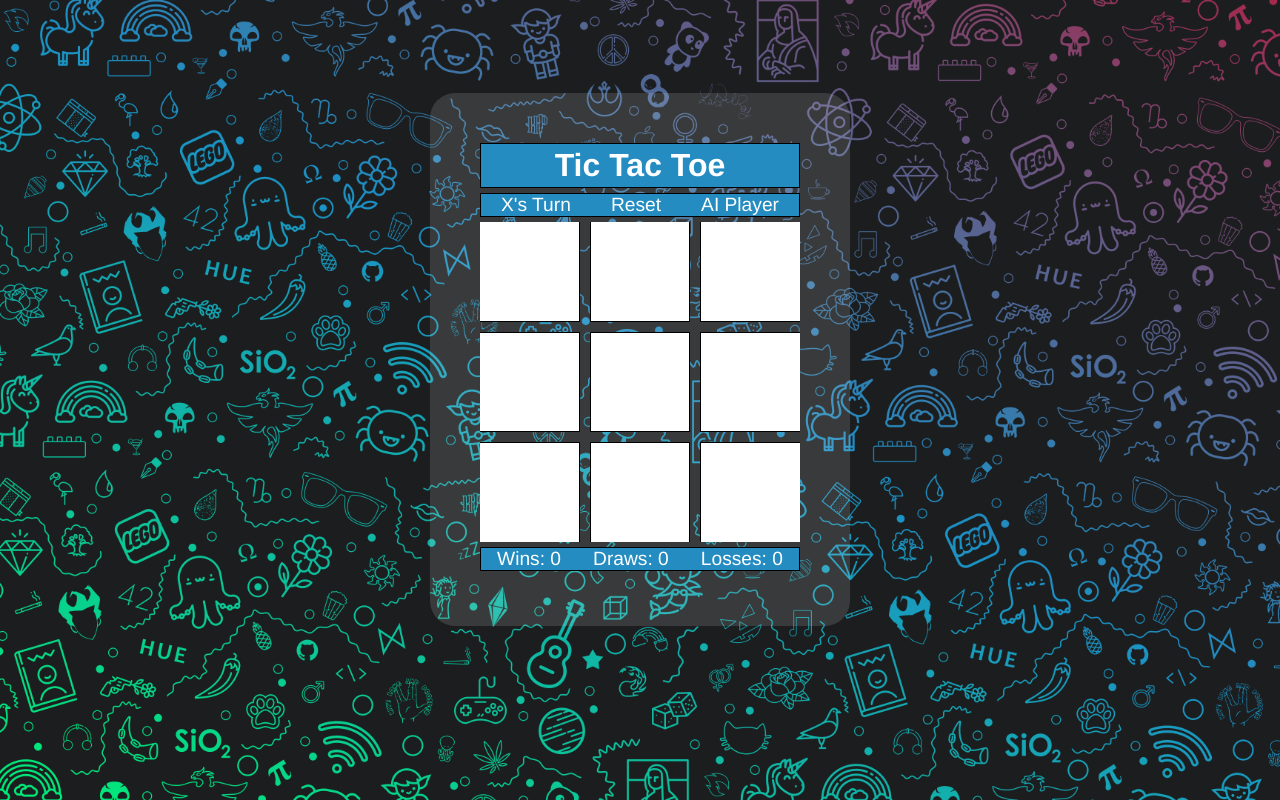
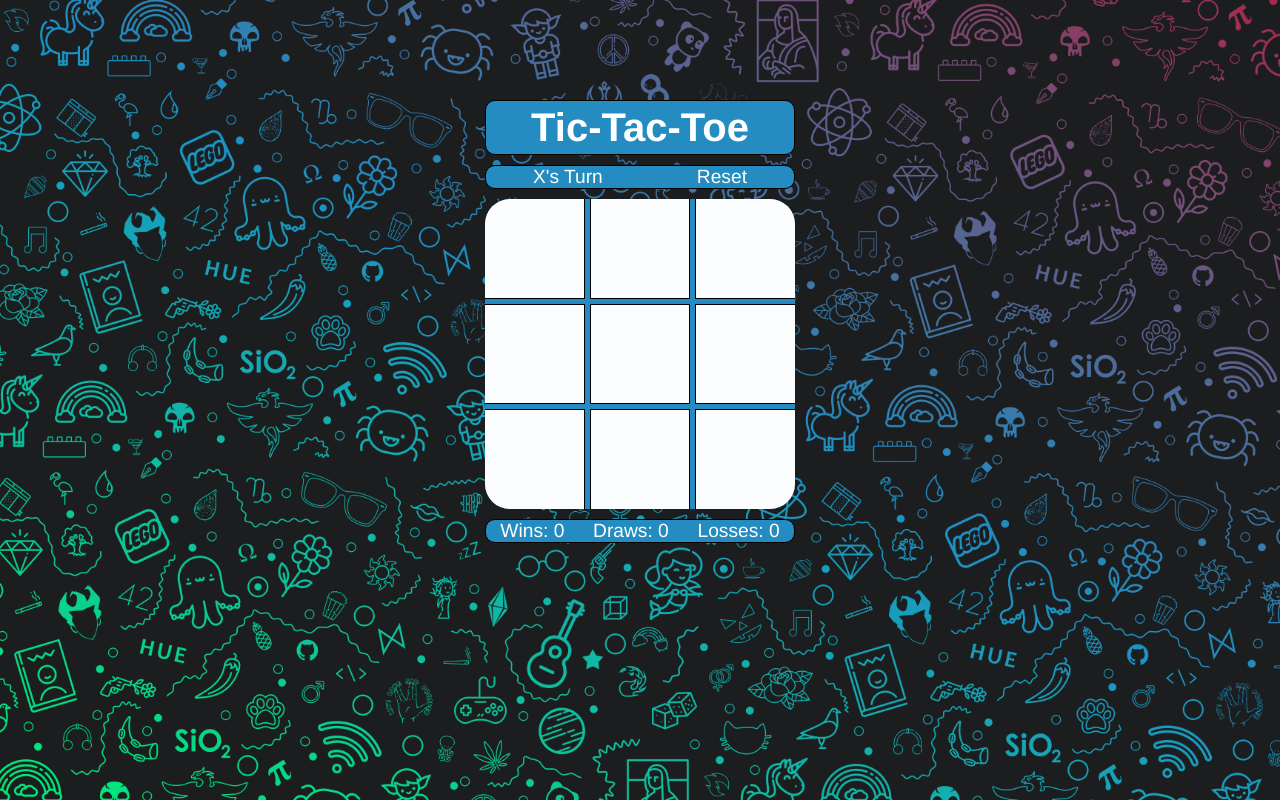
Before and after one commit to suddin25/Tic-Tac-Toe, a plain HTML site: page Game/index.html in a window 1280 px wide. Drawn offline with Linux system fonts and the light colour scheme.

Commit message:
Almost finished

```diff
--- a/Game/index.html
+++ b/Game/index.html
@@ -12,11 +12,10 @@
 
 <body>
     <div class="container">
-        <h1 class="title"> Tic Tac Toe</h1>
+        <h1 class="title"> Tic-Tac-Toe</h1>
         <div class="status-options">
             <div class="turn-indicator" id="turnIndicator">X's Turn</div>
             <div class="reset" id="reset">Reset</div>
-            <div class="play-with-ai" id="play-with-ai">AI Player</div>
         </div>
         <div class="board" id="board">
             <div class="cell" data-cell></div>
--- a/Game/script.js
+++ b/Game/script.js
@@ -24,7 +24,7 @@ const winningMessageTextElement = document.querySelector('[data-winning-message-
 let counterW = 0 , counterD = 0, counterL = 0
 let circleTurn
 
-
+// <div class="play-with-ai" id="play-with-ai">AI Player</div>
 // https://wallpapercave.com/w/wp2913772
 
 /* Reset's game */
--- a/Game/styles.css
+++ b/Game/styles.css
@@ -25,34 +25,34 @@ body {
 
 .container {
     align-self: center;
-    background: rgba(255, 255, 255, 0.13);
     border-radius: 25px;
     justify-self: center;
-    margin: 93px;
+    margin: 50px;
     padding: 50px;
 }
 
 .title {
     background-color: #248cc0;
     border: 1px solid black;
+    border-radius: 10px;
     padding: .10em .1em;
     font: arial;
-    font-size: 2rem;
+    font-size: 2.5rem;
 }
 
 .status-options,
 .score {
     background-color: #248cc0;
     border: 1px solid black;
+    border-radius: 10px;
     display: flex;
     font-size: 1.2rem;
     justify-content: space-around;
-    margin-top: 5px;
-    margin-bottom: 5px;
+    margin-top: 10px;
+    margin-bottom: 10px;
 }
 
-.reset,
-.play-with-ai {
+.reset{
     cursor: pointer;
 }
 
@@ -64,9 +64,11 @@ body {
 .board {
     align-content: center;
     align-items: center;
+    background:  #248cc0;
+    border-radius: 25px;
     display: grid;
     grid-template-columns: repeat(3, auto);
-    grid-gap: 10px;
+    grid-gap: 5px;
     justify-content: center;
     justify-items: center;
     overflow: hidden;
@@ -74,7 +76,7 @@ body {
 
 .cell {
     align-items: center;
-    background:white;
+    background:rgba(255, 255, 255, 0.98);
     border: 1px solid black;
     cursor: pointer;
     display: flex;
@@ -114,7 +116,7 @@ body {
 .cell.x::before,
 .cell.x::after,
 .cell.circle::before {
-    background-color:#248cc0;
+    background-color:#2891c5;
 }
 
 /* Hover display */
@@ -169,7 +171,7 @@ body {
 .board.circle .cell:not(.x):not(.circle):hover::after {
     width: calc(var(--mark-size) * .7);
     height: calc(var(--mark-size) * .7);
-    background-color: white;
+    background-color: rgba(255, 255, 255, .95);
 }
 
 .winning-message {
```
